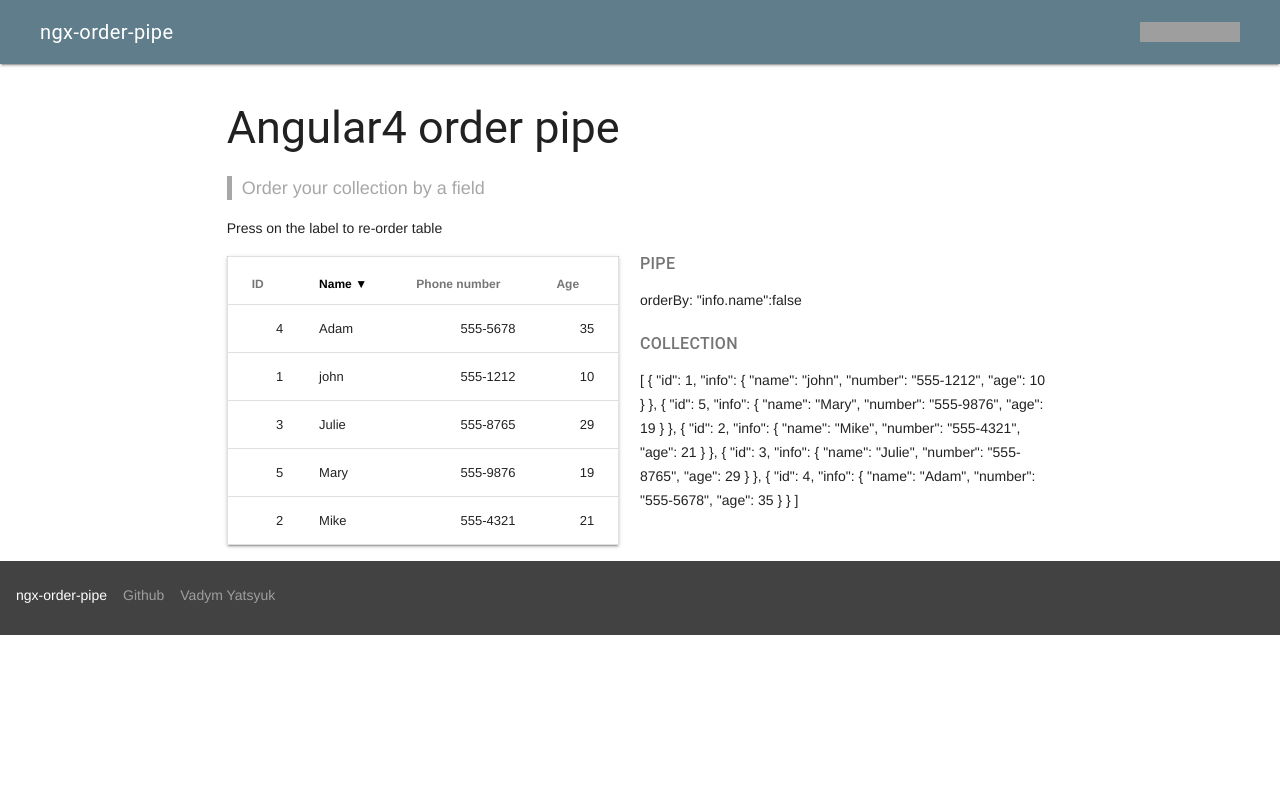
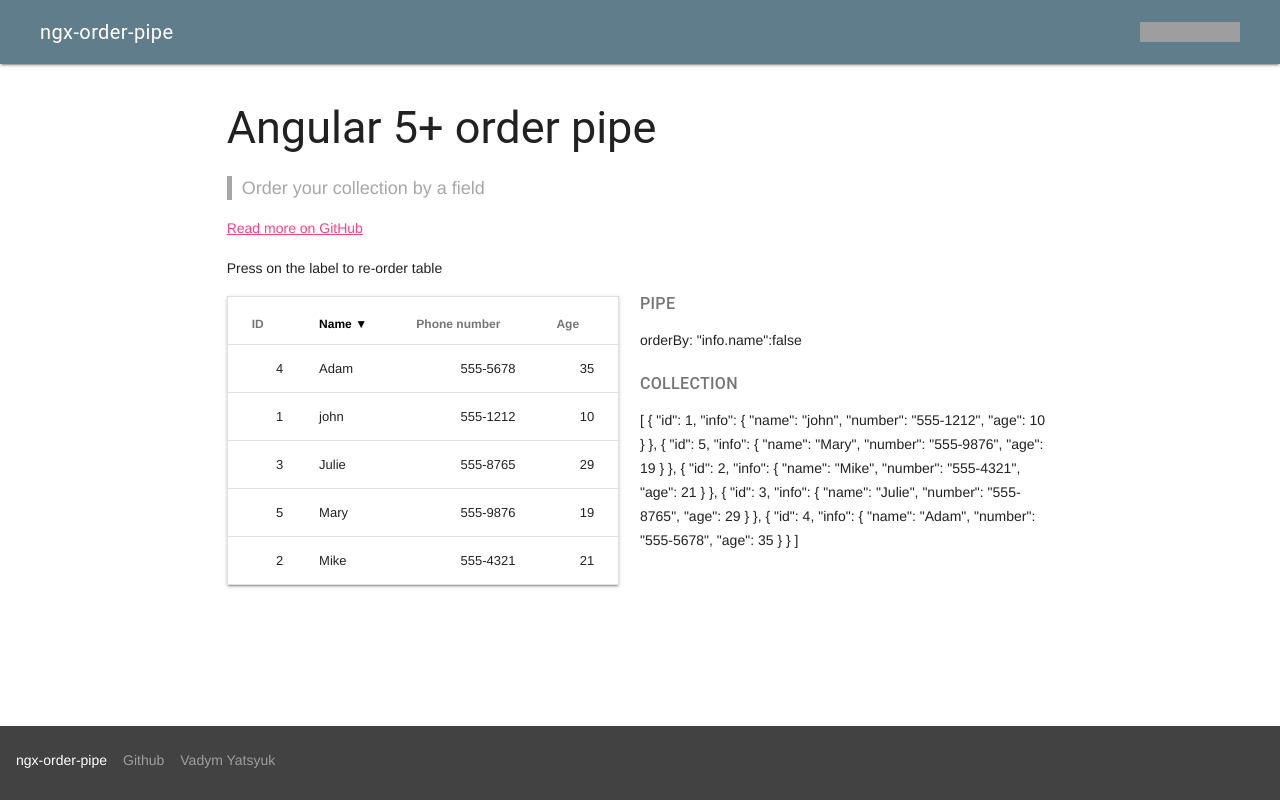
Before and after one commit to VadimDez/ngx-order-pipe, an Angular app: page / in a window 1280 px wide. Built offline with nearby package versions, Linux system fonts and the light colour scheme; grey boxes are pictures that could not be loaded.

Commit message:
update docs

```diff
--- a/src/app/app.component.html
+++ b/src/app/app.component.html
@@ -16,9 +16,13 @@
 
       <div class="mdl-grid">
         <div class="mdl-cell mdl-cell--6-col mdl-cell--8-col-desktop mdl-cell--2-offset-desktop mdl-cell--12-col-tablet mdl-cell--12-col-phone">
-          <h2>Angular4 order pipe</h2>
+          <h2>Angular 5+ order pipe</h2>
           <p class="short-description">
             Order your collection by a field
+          </p>
+
+          <p>
+            <a href="https://github.com/VadimDez/ngx-order-pipe">Read more on GitHub</a>
           </p>
 
           <p>
--- a/src/index.html
+++ b/src/index.html
@@ -1,4 +1,4 @@
-<!doctype html>
+<!--<!doctype html>-->
 <html lang="en">
 <head>
   <meta charset="utf-8">
```
Also changed, not shown: 6 other files (tests, documents, lock files or other folders).
